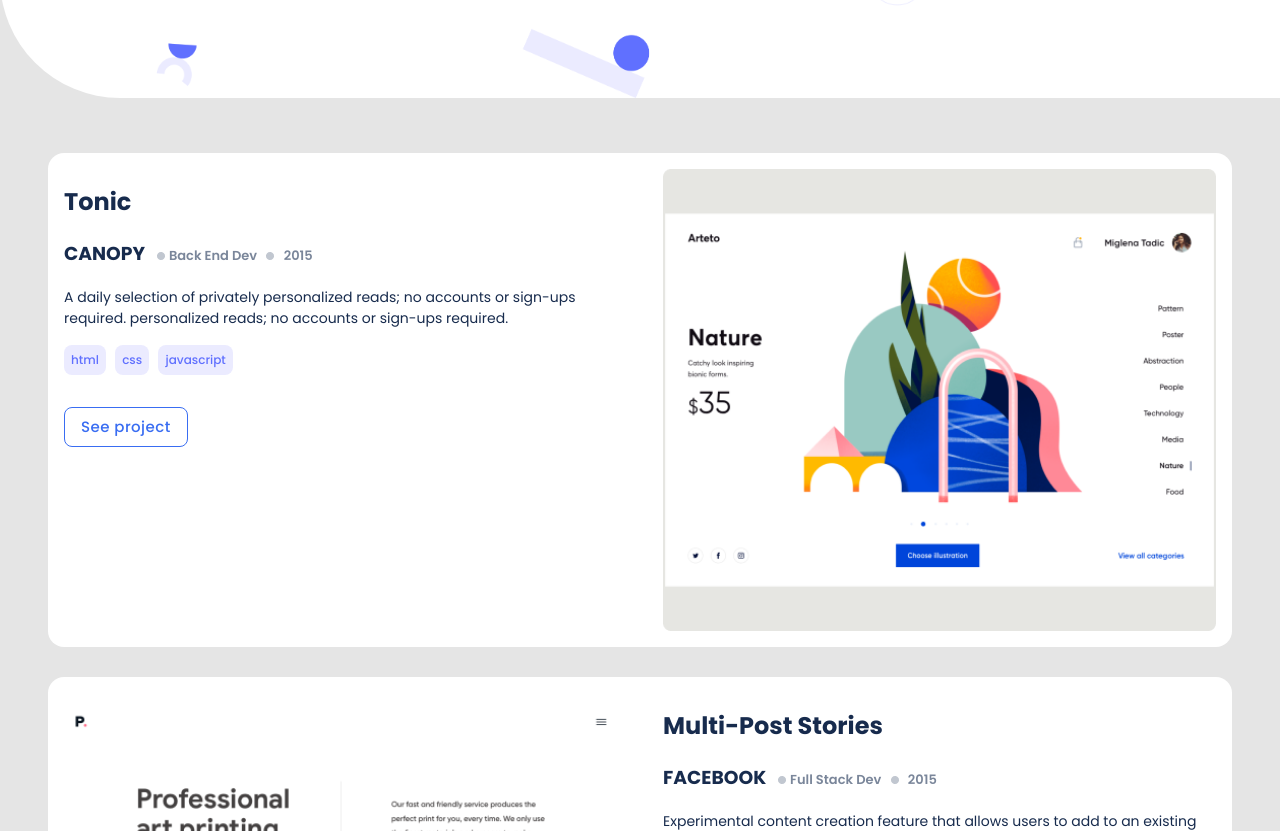
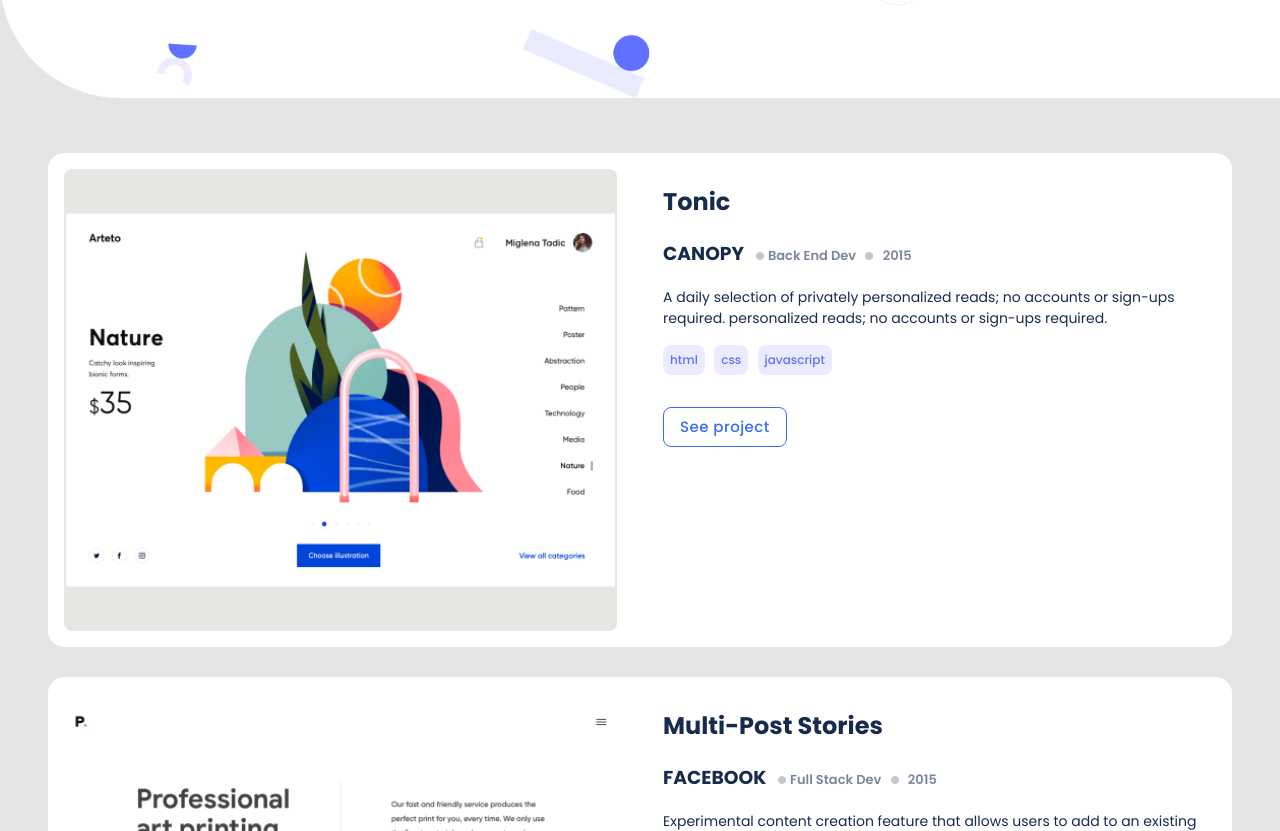
Before and after one commit to Dorcas126/Setup-and-mobile-first-project, a website: page index.html in a window 1280 px wide. Shown: the part 502-1333 px from the top of the page. Drawn offline with Linux system fonts and the light colour scheme.

Commit message:
Modified html

```diff
--- a/index.html
+++ b/index.html
@@ -80,7 +80,7 @@
 
             <div class="canopy-card-section">
                 <div class="mycanopy-section">
-                    <div class="snapshoot-portofolio order-1">
+                    <div class="snapshoot-portofolio">
                         <img src="img/Snapshoot Portfolio.png" alt="snapshoot-portofolio-picture">
                     </div>
                     <div class="project-card">
```
